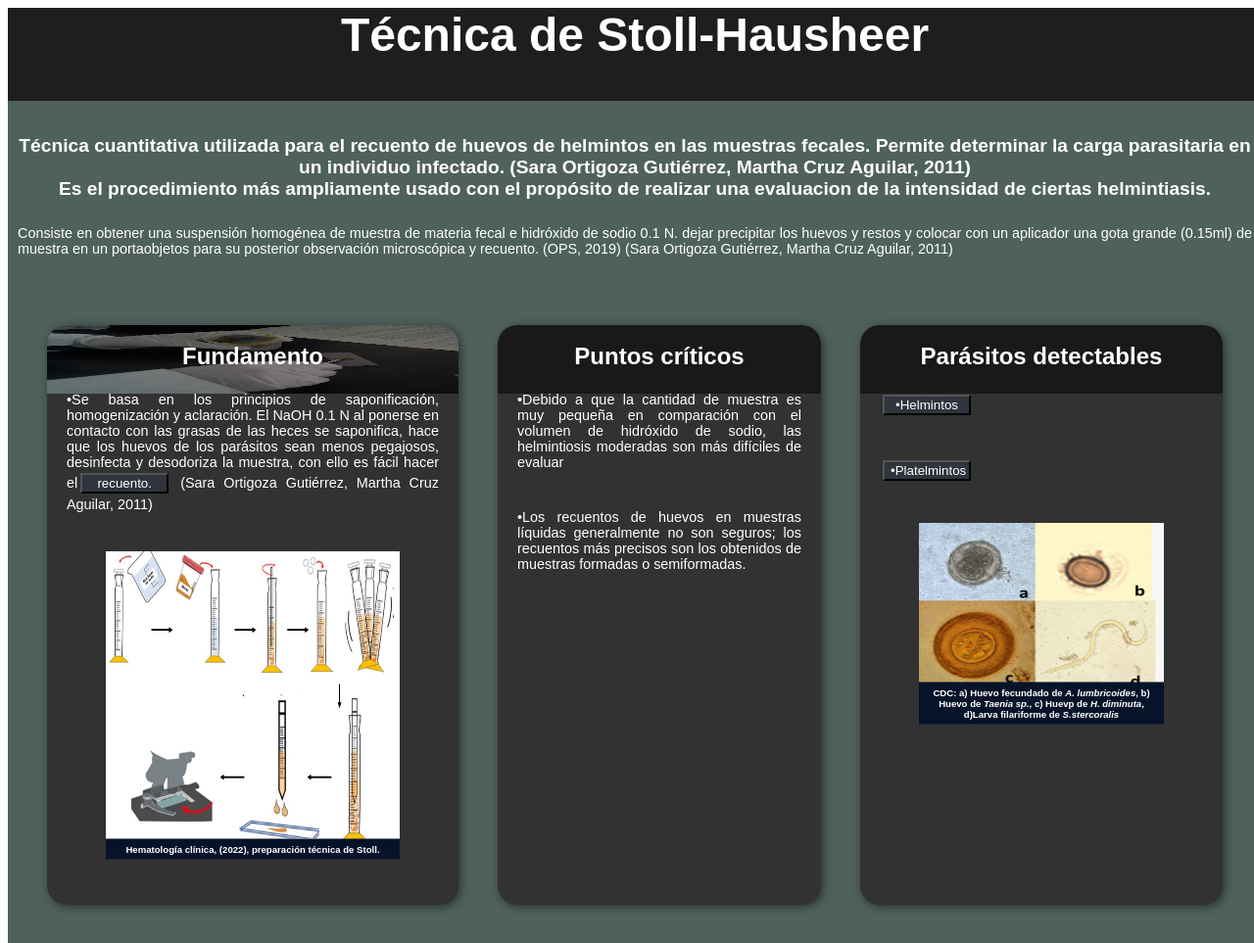
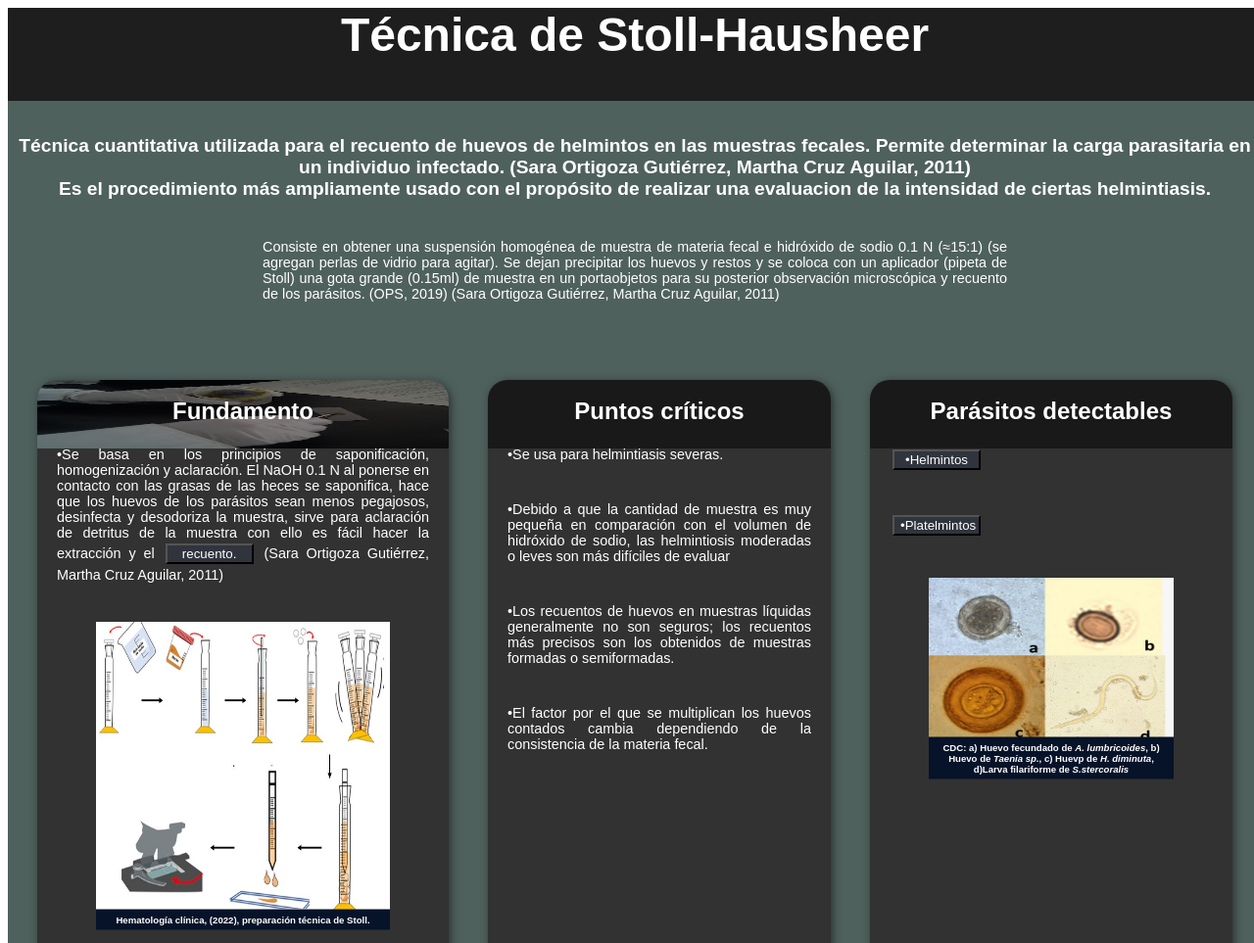
Before and after one commit to ChoccyWaffen/TecCopro, a plain HTML site: page Stoll.html in a window 1280 px wide. Shown: the top 963 px of the page at 98% size. Drawn offline with Linux system fonts and the light colour scheme; files whose address does not match are found by name.

Commit message:
Update Stoll.html

```diff
--- a/Stoll.html
+++ b/Stoll.html
@@ -34,17 +34,18 @@
 <section id="yo">
         <div class="container">
             <h2>Técnica de Stoll-Hausheer</h2>
-               <nav>
+               <nav> <div>
                 <h4>Técnica cuantitativa utilizada para el recuento de huevos de helmintos en las muestras fecales.
 Permite determinar la carga parasitaria en un individuo infectado. (Sara Ortigoza Gutiérrez, Martha Cruz Aguilar, 2011)
-<br>Es el procedimiento más ampliamente usado con el propósito de realizar una evaluacion de la intensidad de ciertas helmintiasis.</h4>
-<p>Consiste en obtener una suspensión homogénea de muestra de materia fecal e hidróxido de sodio 0.1 N. dejar precipitar los huevos y restos  y colocar con un aplicador una gota grande (0.15ml) de muestra en un portaobjetos para su posterior observación microscópica y recuento. (OPS, 2019)  (Sara Ortigoza Gutiérrez, Martha Cruz Aguilar, 2011)</p>
-                <nav>
+<br>Es el procedimiento más ampliamente usado con el propósito de realizar una evaluacion de la intensidad de ciertas helmintiasis.</h4>  </div>
+                <div class="justificado-centrado">
+<p>Consiste en obtener una suspensión homogénea de muestra de materia fecal e hidróxido de sodio 0.1 N (≈15:1) (se agregan perlas de vidrio para agitar).  Se dejan precipitar los huevos y restos y se coloca con un aplicador (pipeta de Stoll) una gota grande (0.15ml) de muestra en un portaobjetos para su posterior observación microscópica y recuento  de los parásitos. (OPS, 2019)  (Sara Ortigoza Gutiérrez, Martha Cruz Aguilar, 2011)</p>
+                  <nav> </div>
 
             <div class="programas">
                 <div class="carta">
                     <h3>Fundamento</h3>
-                    <p>•Se basa en los principios de saponificación, homogenización y aclaración. El NaOH 0.1 N al ponerse en contacto con las grasas de las heces se saponifica, hace que los huevos de los parásitos sean menos pegajosos, desinfecta y desodoriza la muestra, con ello es fácil hacer el<button id="myButtonrecuento" onclick="mostrarTexto('textorecuento')"style="background-color: #30343d; color: white; width: 90px; margin: 3px;">recuento.</button> (Sara Ortigoza Gutiérrez, Martha Cruz Aguilar, 2011)</p>
+                    <p>•Se basa en los principios de saponificación, homogenización y aclaración. El NaOH 0.1 N al ponerse en contacto con las grasas de las heces se saponifica, hace que los huevos de los parásitos sean menos pegajosos, desinfecta y desodoriza la muestra, sirve para aclaración de detritus de la muestra con ello es fácil hacer la extracción  y el <button id="myButtonrecuento" onclick="mostrarTexto('textorecuento')"style="background-color: #30343d; color: white; width: 90px; margin: 3px;">recuento.</button> (Sara Ortigoza Gutiérrez, Martha Cruz Aguilar, 2011)</p>
                     <p id="textorecuento" style="display: none; color: #cad1e3;"> La estimación (huevos por gramo) obtenida variará según la consistencia de las heces. Los
 valores de corrección que deben usarse para convertir la estimación son:
  <br>x 1,5 para deposición formada
@@ -59,10 +60,10 @@ valores de corrección que deben usarse para convertir la estimación son:
                 </div>
                 <div class="carta">
                     <h3>Puntos críticos</h3>
-                     <p>•Debido a que la cantidad de muestra es muy pequeña en
-comparación con el volumen de hidróxido de sodio, las helmintiosis moderadas son más
+                     <p>•Se usa para helmintiasis severas.</p> <p>•Debido a que la cantidad de muestra es muy pequeña en
+comparación con el volumen de hidróxido de sodio, las helmintiosis moderadas o leves son más
 difíciles de evaluar</p>
-<p>•Los recuentos de huevos en muestras líquidas generalmente no son seguros; los recuentos más precisos son los obtenidos de muestras formadas o semiformadas. </p>
+<p>•Los recuentos de huevos en muestras líquidas generalmente no son seguros; los recuentos más precisos son los obtenidos de muestras formadas o semiformadas. </p> <p>•El factor por el que se multiplican los huevos contados cambia dependiendo de la consistencia de la materia fecal.</p>
                  </div>
                 <div class="carta">
                     <h3>Parásitos detectables</h3>
```
